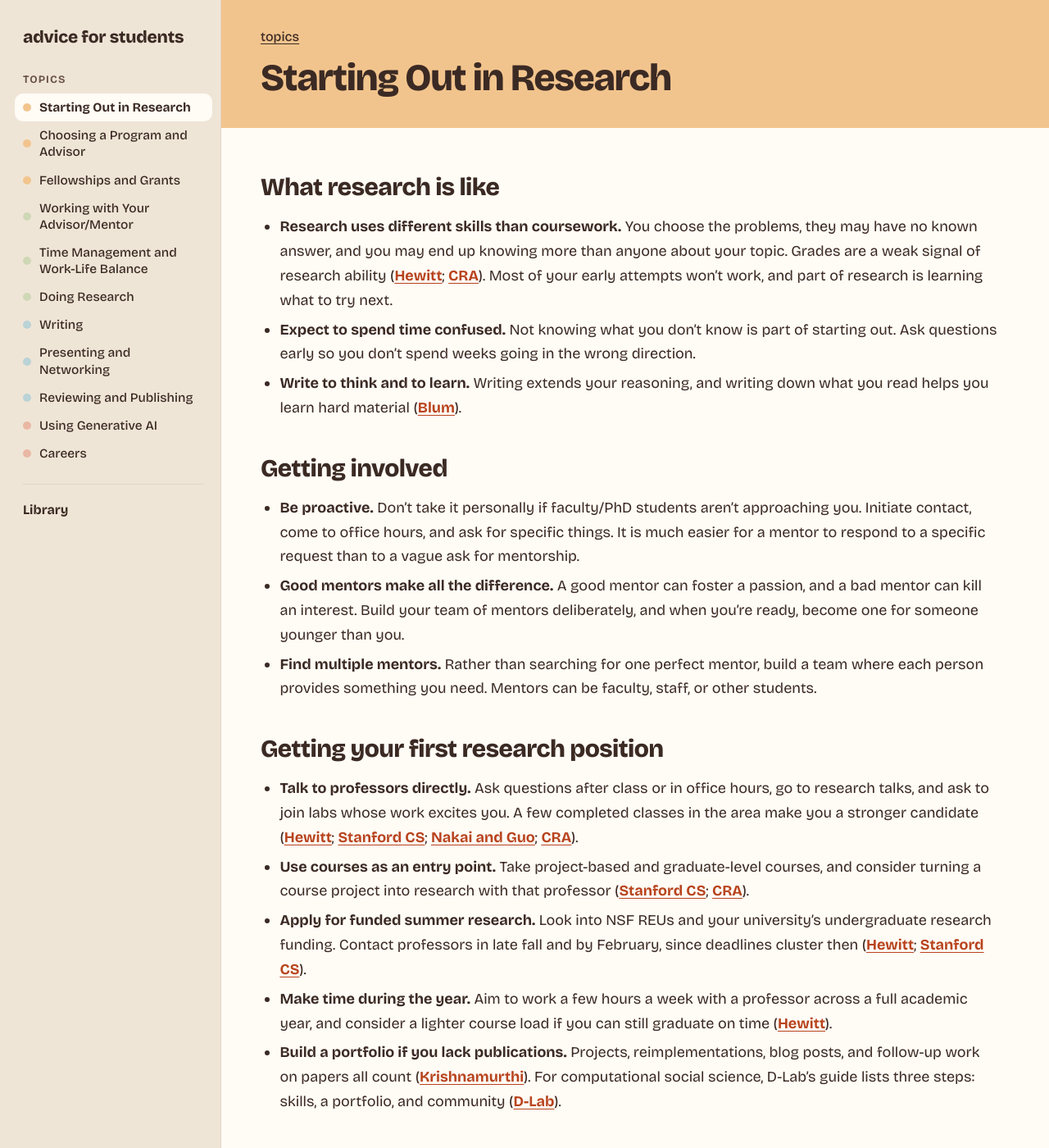
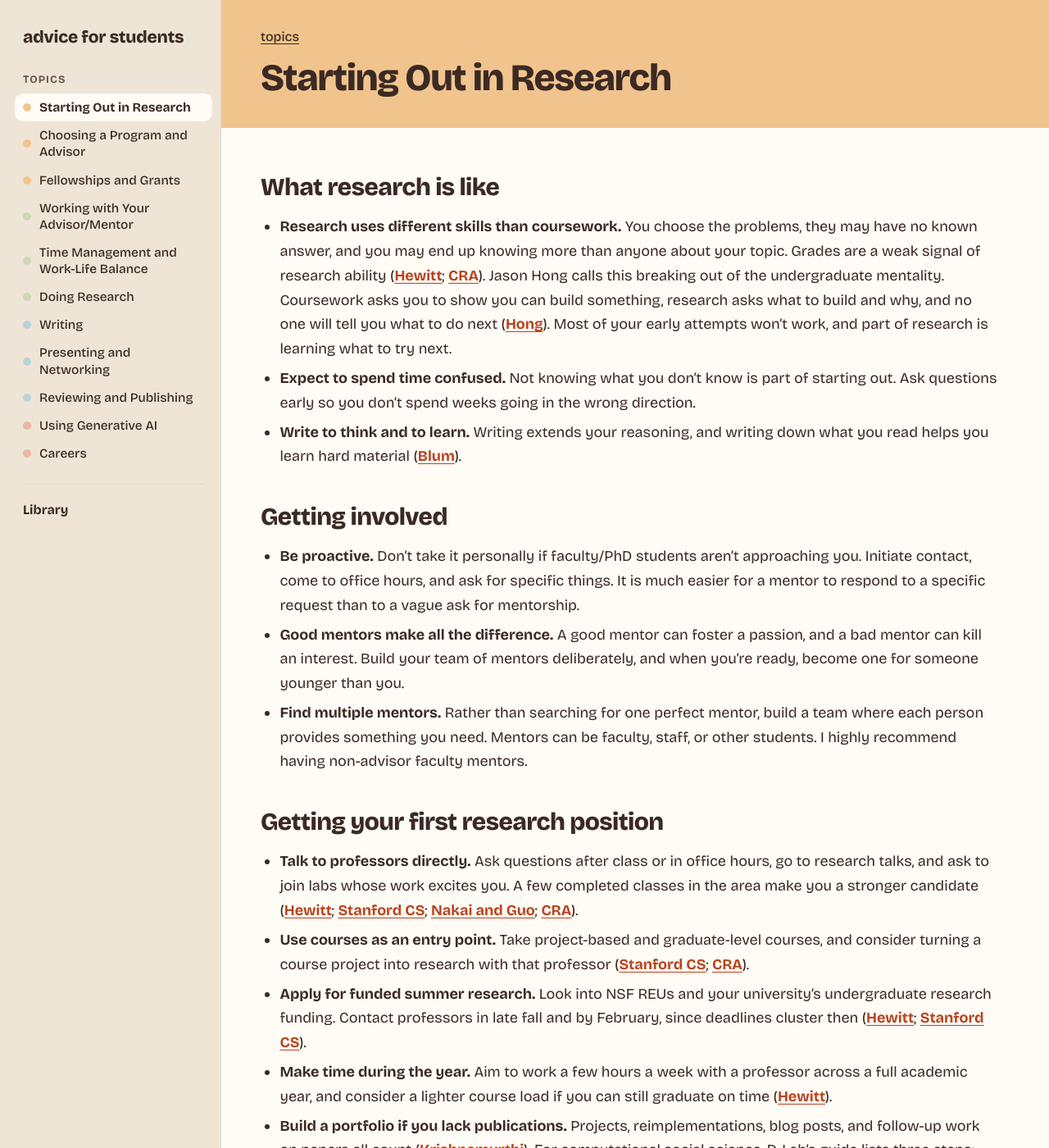
Before and after one commit to merylye/student-advice, a Jekyll site: the page built from topics/starting-out.md, in a window 1280 px wide and 1400 px high. Shown: the whole window at 82% size. Built offline with Jekyll 4.4.1, drawn with Linux system fonts in a browser that asks for light colours; some of the changed text lies outside the part shown.

Commit message:
Cite Hong on undergraduate mentality, add non-advisor mentor line
Co-Authored-By: Claude Opus 5.5 <noreply@anthropic.com>
Claude-Session: https://claude.ai/code/session_01C25QM1QrULTUCEMLhuM8KY

```diff
--- a/_data/resources.yml
+++ b/_data/resources.yml
@@ -1009,9 +1009,9 @@
   field: [hci]
   type: essay
   note: "Drawing on her time on a search committee, Fiesler explains that many hiring outcomes depend on department constraints that candidates never see."
-- title: "Ph.D. students must break away from undergraduate mentality"
+- title: "Ph.D.s from the Faculty's Perspective"
   author: "Jason Hong (CACM)"
-  url: "https://cacm.acm.org/magazines/2013/7/165494-ph-d-students-must-break-away-from-undergraduate-mentality/fulltext"
+  url: "https://cacm.acm.org/blogcacm/ph-d-s-from-the-facultys-perspective"
   topics: [careers, starting-out]
   stage: [early]
   field: [cs]
--- a/topics/starting-out.md
+++ b/topics/starting-out.md
@@ -5,7 +5,7 @@ topic: starting-out
 
 ## What research is like
 
-- **Research uses different skills than coursework.** You choose the problems, they may have no known answer, and you may end up knowing more than anyone about your topic. Grades are a weak signal of research ability ([Hewitt](https://www.cs.columbia.edu/~johnhew/undergrad-researchers.html); [CRA](https://conquer.cra.org/wp-content/uploads/2021/11/ThePhDinComputing_CRAEWebinar.pdf)). Most of your early attempts won't work, and part of research is learning what to try next.
+- **Research uses different skills than coursework.** You choose the problems, they may have no known answer, and you may end up knowing more than anyone about your topic. Grades are a weak signal of research ability ([Hewitt](https://www.cs.columbia.edu/~johnhew/undergrad-researchers.html); [CRA](https://conquer.cra.org/wp-content/uploads/2021/11/ThePhDinComputing_CRAEWebinar.pdf)). Jason Hong calls this breaking out of the undergraduate mentality. Coursework asks you to show you can build something, research asks what to build and why, and no one will tell you what to do next ([Hong](https://cacm.acm.org/blogcacm/ph-d-s-from-the-facultys-perspective)). Most of your early attempts won't work, and part of research is learning what to try next.
 - **Expect to spend time confused.** Not knowing what you don't know is part of starting out. Ask questions early so you don't spend weeks going in the wrong direction.
 - **Write to think and to learn.** Writing extends your reasoning, and writing down what you read helps you learn hard material ([Blum](https://www.cs.cmu.edu/~mblum/research/pdf/grad.html)).
 
@@ -13,7 +13,7 @@ topic: starting-out
 
 - **Be proactive.** Don't take it personally if faculty/PhD students aren't approaching you. Initiate contact, come to office hours, and ask for specific things. It is much easier for a mentor to respond to a specific request than to a vague ask for mentorship.
 - **Good mentors make all the difference.** A good mentor can foster a passion, and a bad mentor can kill an interest. Build your team of mentors deliberately, and when you're ready, become one for someone younger than you.
-- **Find multiple mentors.** Rather than searching for one perfect mentor, build a team where each person provides something you need. Mentors can be faculty, staff, or other students.
+- **Find multiple mentors.** Rather than searching for one perfect mentor, build a team where each person provides something you need. Mentors can be faculty, staff, or other students. I highly recommend having non-advisor faculty mentors.
 
 ## Getting your first research position
 
```
